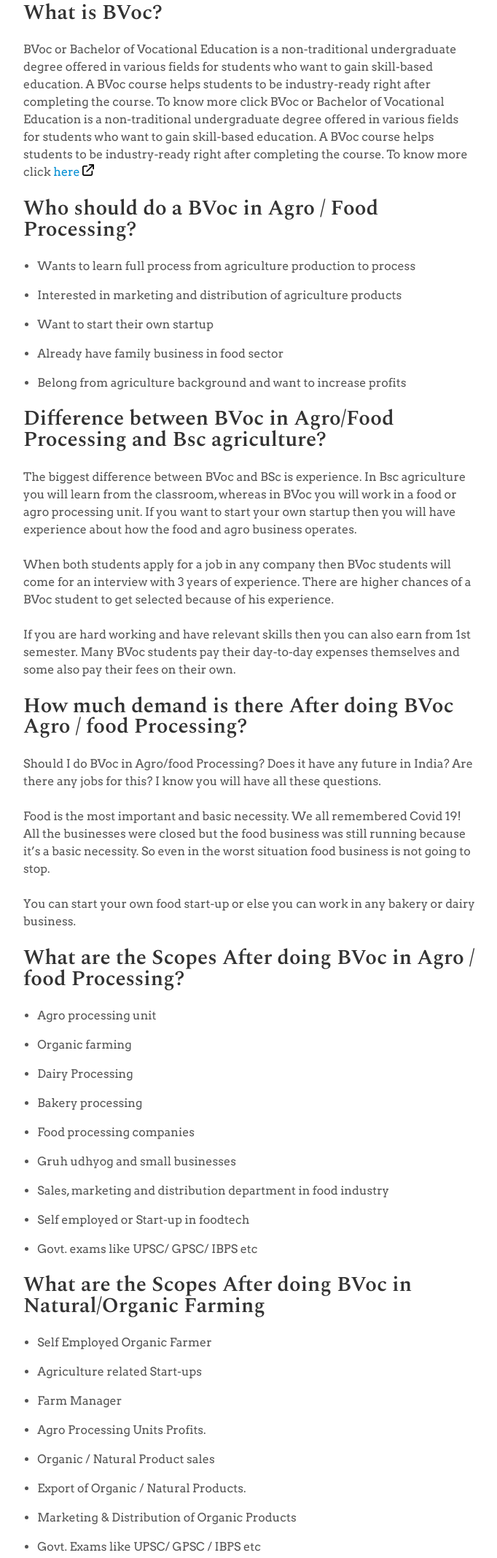
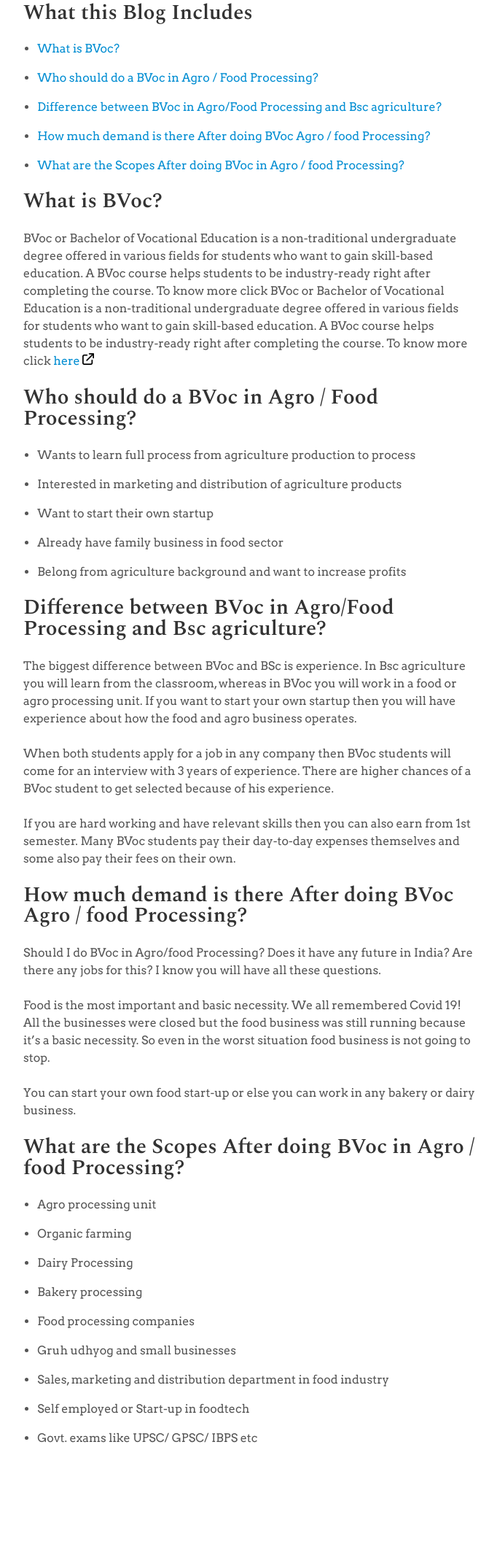
Before and after one commit to yash-drona/blog.bvoc, a website: page src/bvoc_fp.html in a window 1280 px wide. Shown: the part 271-2406 px from the top of the page at 73% size, without its empty margins (108-790 px from the left). After the commit the page ends 2286 px from the top, so only its background shows below. Drawn offline with nearby package versions, Linux system fonts and the light colour scheme.

Commit message:
Index section in FP blog

```diff
--- a/src/bvoc_fp.html
+++ b/src/bvoc_fp.html
@@ -32,7 +32,32 @@
       <section class="blog">
         <h1 class="blog__title">B.Voc in Agro / Food Processing</h1>
 
-        <article class="article">
+        <div class="index">
+          <h2 class="index__title">What this Blog Includes</h2>
+          <nav>
+            <ul role="list">
+              <li><a href="#what-is-bvoc">What is BVoc?</a></li>
+              <li><a href="#who-should-do">Who should do a BVoc in Agro / Food Processing?</a></li>
+              <li>
+                <a href="#difference"
+                  >Difference between BVoc in Agro/Food Processing and Bsc agriculture?</a
+                >
+              </li>
+              <li>
+                <a href="#demand"
+                  >How much demand is there After doing BVoc Agro / food Processing?</a
+                >
+              </li>
+              <li>
+                <a href="#scopes"
+                  >What are the Scopes After doing BVoc in Agro / food Processing?</a
+                >
+              </li>
+            </ul>
+          </nav>
+        </div>
+
+        <article class="article" id="what-is-bvoc">
           <h2 class="article__title">What is BVoc?</h2>
           <p>
             BVoc or Bachelor of Vocational Education is a non-traditional undergraduate degree
@@ -52,7 +77,7 @@
           </p>
         </article>
 
-        <article class="article">
+        <article class="article" id="who-should-do">
           <h2 class="article__title">Who should do a BVoc in Agro / Food Processing?</h2>
           <ul role="list">
             <li>Wants to learn full process from agriculture production to process</li>
@@ -63,7 +88,7 @@
           </ul>
         </article>
 
-        <article class="article">
+        <article class="article" id="difference">
           <h2 class="article__title">
             Difference between BVoc in Agro/Food Processing and Bsc agriculture?
           </h2>
@@ -85,7 +110,7 @@
           </p>
         </article>
 
-        <article class="article">
+        <article class="article" id="demand">
           <h2 class="article__title">
             How much demand is there After doing BVoc Agro / food Processing?
           </h2>
@@ -104,7 +129,7 @@
           </p>
         </article>
 
-        <article class="article">
+        <article class="article" id="scopes">
           <h2 class="article__title">
             What are the Scopes After doing BVoc in Agro / food Processing?
           </h2>
@@ -120,22 +145,6 @@
             <li>Govt. exams like UPSC/ GPSC/ IBPS etc</li>
           </ul>
         </article>
-
-        <article class="article">
-          <h2 class="article__title">
-            What are the Scopes After doing BVoc in Natural/Organic Farming
-          </h2>
-          <ul role="list">
-            <li>Self Employed Organic Farmer</li>
-            <li>Agriculture related Start-ups</li>
-            <li>Farm Manager</li>
-            <li>Agro Processing Units Profits.</li>
-            <li>Organic / Natural Product sales</li>
-            <li>Export of Organic / Natural Products.</li>
-            <li>Marketing & Distribution of Organic Products</li>
-            <li>Govt. Exams like UPSC/ GPSC / IBPS etc</li>
-          </ul>
-        </article>
       </section>
     </main>
 
```
